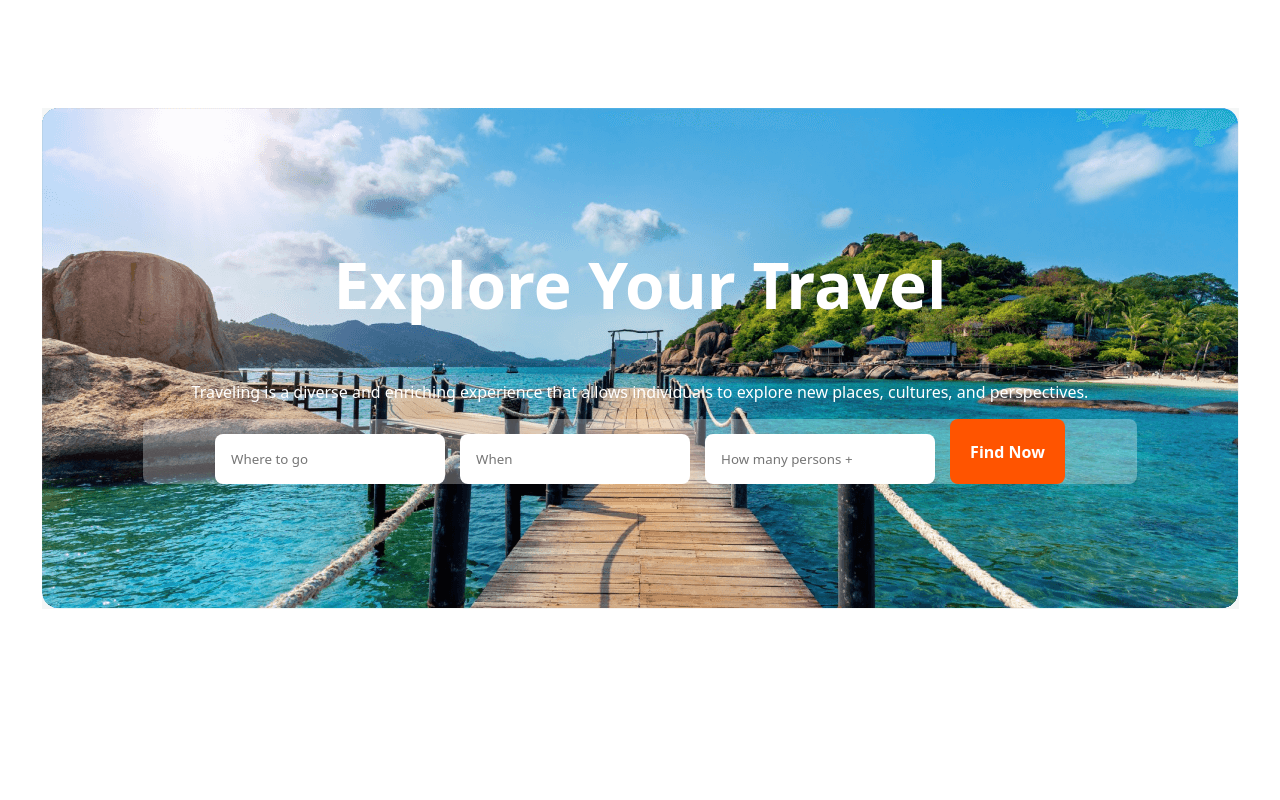
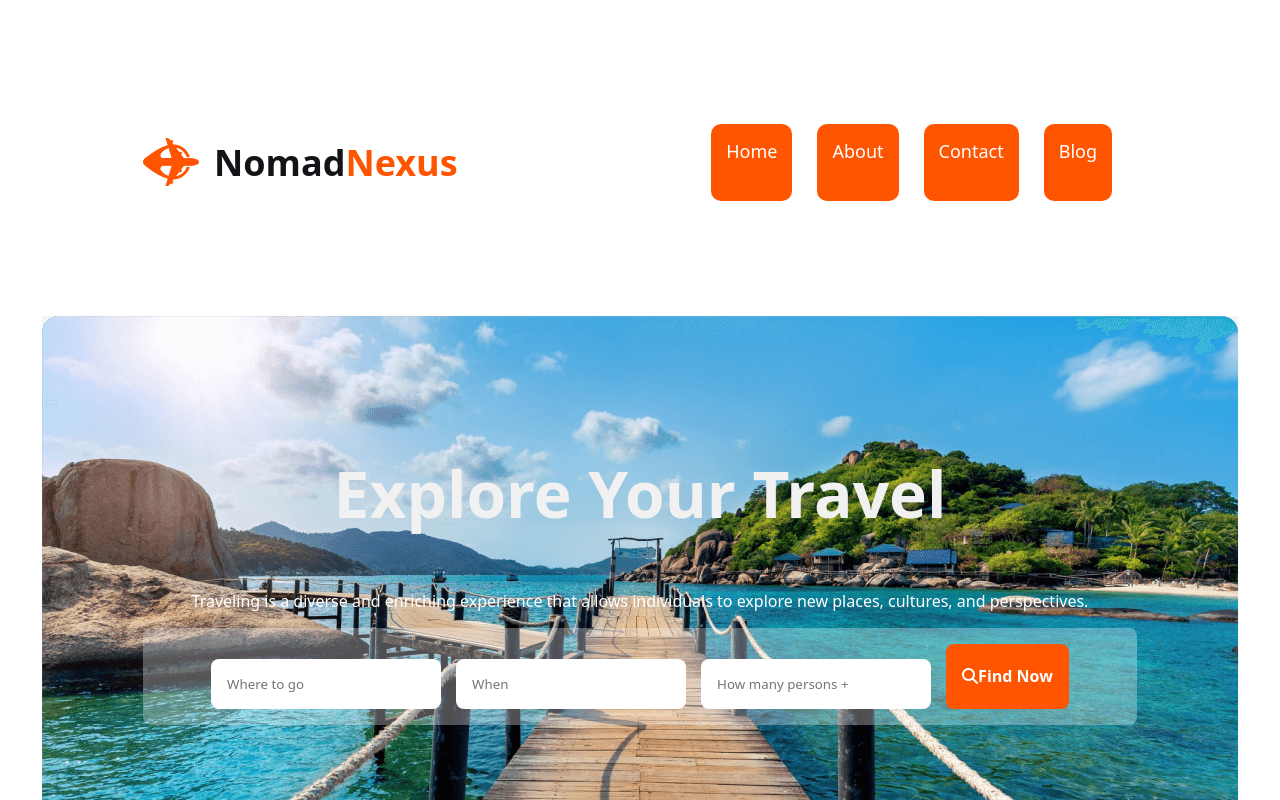
Before and after one commit to nichtmehr99/assignment-2-travel, a plain HTML site: page index.html in a window 1280 px wide. Shown: the top 800 px of the page. Drawn offline with Linux system fonts and the light colour scheme.

Commit message:
complete

```diff
--- a/index.html
+++ b/index.html
@@ -11,10 +11,26 @@
       rel="stylesheet"
     />
     <link rel="stylesheet" href="./style/style.css" />
+    <script src="https://kit.fontawesome.com/932a40fb4e.js" crossorigin="anonymous"></script>
+
   </head>
   <body>
     <!-- header and banner section  -->
     <header>
+      <section class="nav-bar">
+        <nav class="nav-left">
+          <img src="./Images/Group 40071 (2).png" alt="">
+          <h2 class="company-name">
+            Nomad<span class="span-company">Nexus</span>
+          </h2>
+        </nav>
+        <ul class="parent">
+          <li class="child">Home</li>
+          <li class="child">About</li>
+          <li class="child">Contact</li>
+          <li class="child">Blog</li>
+        </ul>
+      </section>
       <section class="banner-section">
         <h1 class="banner-section-title">Explore Your Travel</h1>
         <p class="banner-section-description">Traveling is a diverse and enriching experience that allows individuals to explore new places, cultures, and perspectives. </p>
@@ -22,7 +38,7 @@
           <input class="input-field" placeholder="Where to go" type="text">
           <input class="input-field" placeholder="When" type="text">
           <input class="input-field" placeholder="How many persons +" type="text">
-          <button class="banner-section-btn">Find Now</button>
+          <button class="banner-section-btn"><i class="fa-solid fa-magnifying-glass"></i>Find Now</button>
         </div>
       </section>
     </header>
@@ -141,7 +157,7 @@
       <div class="footer-head">
         <img src="./Images/Group 40071 (2).png" alt="" />
         <h2 class="footer-title">
-          Hero <span class="footer-span">Travel</span>
+          Nomad<span class="footer-span">Nexus</span>
         </h2>
       </div>
       <p>
--- a/style/style.css
+++ b/style/style.css
@@ -2,6 +2,44 @@
   font-family: system-ui, -apple-system, BlinkMacSystemFont, "Segoe UI", Roboto,
     Oxygen, Ubuntu, Cantarell, "Open Sans", "Helvetica Neue", sans-serif;
 }
+.company-name{
+  color: #131318;
+font-size: 36px;
+font-weight: 800;
+}
+.span-company{
+  color: #FF5400;
+font-size: 36px;
+font-weight: 800;
+}
+.nav-bar{
+  display: flex;
+  justify-content: space-between;
+  padding: 100px 135px;
+  padding-bottom: 0px;
+}
+.parent{
+display: flex;
+}
+.child{
+color: #fff;
+text-align: center;
+font-size: 18px;
+font-weight: 400;
+list-style: none;
+display: inline;
+margin-right: 25px;
+background-color: #FF5400;
+padding: 15px;
+border-radius: 10px;
+}
+.nav-left{
+  display: flex;
+  gap: 15px ;
+  align-items: center;
+  justify-content: center;
+}
+
 .banner-section {
   background-image: url("../Images/Group\ 13\ \(1\)\ \(1\).png");
   background-repeat: no-repeat;
@@ -13,7 +51,7 @@
   max-width: 100%;
 }
 .banner-section-title {
-  color: #fff;
+  color:#f1f1f1;
   font-size: 64px;
   font-weight: 800;
   text-align: center;
@@ -29,6 +67,9 @@
   border-radius: 8px;
   background: rgba(255, 255, 255, 0.3);
   display: flex;
+  justify-content: center;
+  padding: 16px;
+  text-align: center;
   justify-content: center;
   /* align-items: center;
   text-align: center;
@@ -51,7 +92,7 @@
 .banner-section-btn {
   border-radius: 8px;
   background: #ff5400;
-  padding: 16px 20px;
+  padding: 16px;
   color: #fff;
   text-align: center;
   font-size: 16px;
@@ -66,6 +107,7 @@
   /* need to check */
   padding: 100px 135px;
 }
+
 .popular-tours-title {
   color: #131318;
   font-size: 40px;
@@ -249,10 +291,26 @@
 @media screen and (max-width: 600px) {
   .popular-tours-container,
   .newsletter-container,
-  .choose-us-container-upper {
+  .choose-us-container-upper
+   {
     flex-direction: column;
     padding: 10px;
     max-width: 100%;
+  }
+  .parent, .nav-bar {
+    flex-direction: column;
+    padding: 10px;
+    max-width: 100%;
+    align-items: center;
+    justify-content: center;
+  }
+  .child{
+    max-width: 50%;
+    margin: 0;
+      }
+  .nav-left{
+    flex-direction: column;
+    padding: 0;
   }
   /* ------------- */
   .banner-section-title {
@@ -272,6 +330,7 @@
     padding: 10px;
 
   }
+
   .destination-img-container-1,
   .destination-img-container-2,
   .destination-img-container-3 {
```
